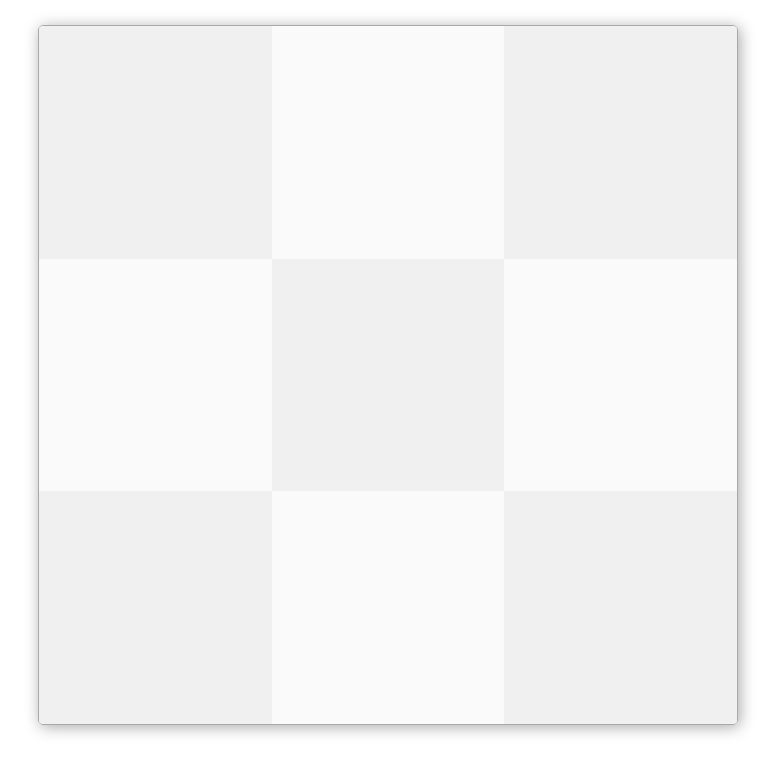
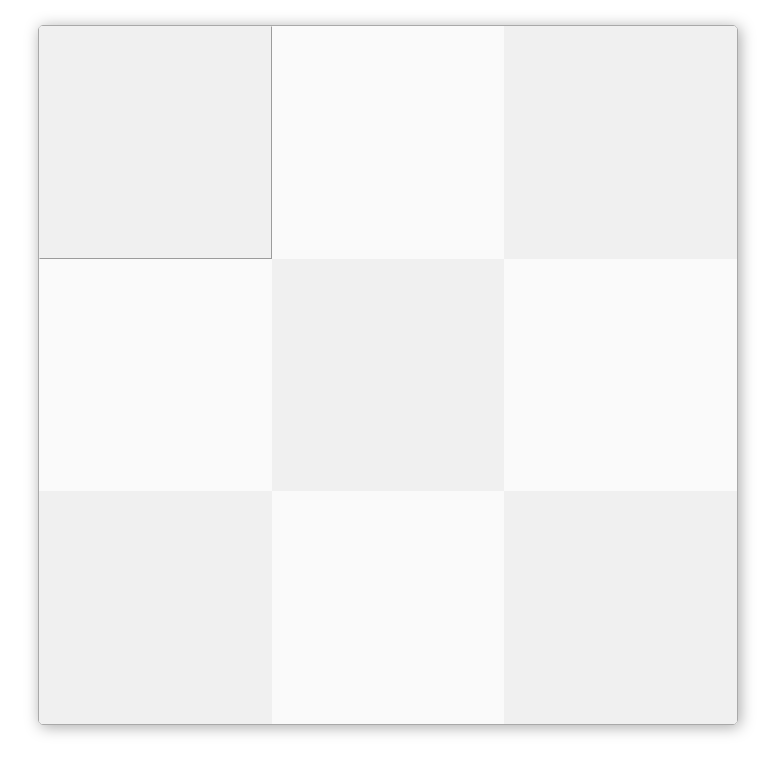
Before and after one commit to AdrianoCng/zero-per, a React app: page / in a window 1280 px wide. In both pictures the pointer is over the element 407 px from the left and 142 px from the top of the page. Shown: the top 774 px of the page, without its empty margins (252-1031 px from the left). Built offline with nearby package versions, Linux system fonts and the light colour scheme.

Commit message:
box cursor and on hover styles

```diff
--- a/sass/layout/_box.scss
+++ b/sass/layout/_box.scss
@@ -1,9 +1,14 @@
 .wrapper {
     .box {
         background-color: $light-white;
+        cursor: pointer;
 
         &:nth-of-type(odd) {
             background-color: $medium-light-white;
         }
+
+        &:hover {
+            border: 1px outset $medium-light-white;
+        }
     }
 }
```
